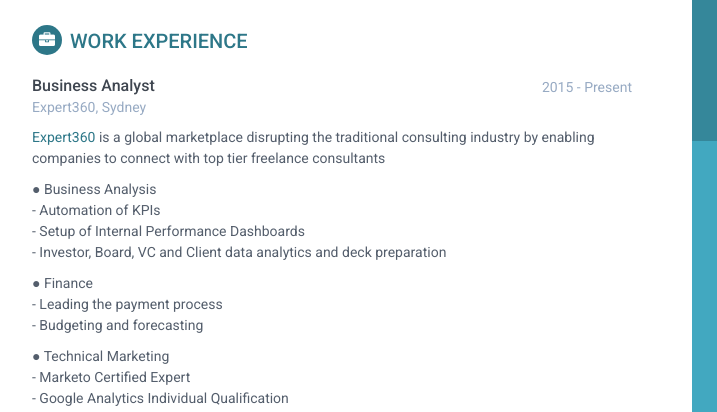
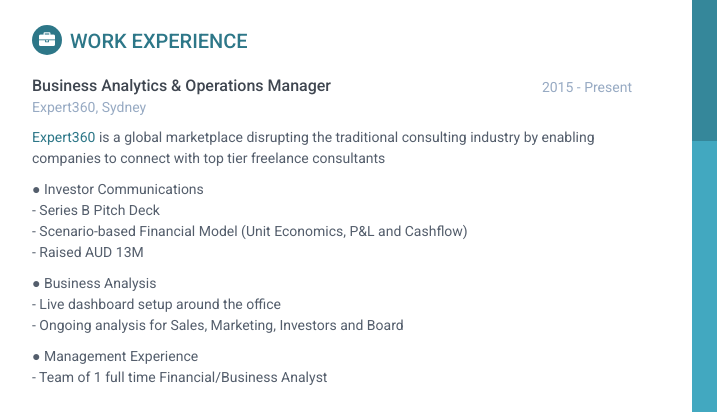
Before and after one commit to batkotron/batkotron.github.io, a plain HTML site: page index.html in a window 1280 px wide. Shown: the part 236-648 px from the top of the page, 188-905 px from the left. Drawn offline with Linux system fonts and the light colour scheme.

Commit message:
add in Business Analytics Manager position

```diff
--- a/index.html
+++ b/index.html
@@ -38,7 +38,7 @@
             <div class="contact-container container-block">
                 <ul class="list-unstyled contact-list">
                     <li class="email"><i class="fa fa-envelope"></i><a href="mailto: michibatko@gmail.com">michibatko@gmail.com</a></li>
-                    <li class="phone"><i class="fa fa-phone"></i><a href="tel:0478 119 464">0478 119 464</a></li>
+                    <li class="phone"><i class="fa fa-phone"></i><a href="tel:+61 478 119 464">0478 119 464</a></li>
                     <li class="linkedin"><i class="fa fa-linkedin"></i><a href="www.linkedin.com/in/batkomichael" target="_blank">linkedin.com/in/batkomichael</a></li>
                 </ul>
             </div><!--//contact-container-->
@@ -101,6 +101,31 @@
             <section class="section experiences-section">
                 <h2 class="section-title"><i class="fa fa-briefcase"></i>Work Experience</h2>
 
+               <div class="item">
+                    <div class="meta">
+                        <div class="upper-row">
+                            <h3 class="job-title">Business Analytics & Operations Manager</h3>
+                            <div class="time">2015 - Present</div>
+                        </div><!--//upper-row-->
+                        <div class="company">Expert360, Sydney</div>
+                    </div><!--//meta-->
+                    <div class="details">
+                        <p><a href src="wwww.expert360.com">Expert360</a> is a global marketplace disrupting the traditional consulting industry by enabling companies to connect with top tier freelance consultants</p>
+                        <p>● Investor Communications
+                            <br>- Series B Pitch Deck
+                            <br>- Scenario-based Financial Model (Unit Economics, P&L and Cashflow)
+                            <br>- Raised AUD 13M
+                        </p>
+                         <p>● Business Analysis
+                            <br>- Live dashboard setup around the office
+                            <br>- Ongoing analysis for Sales, Marketing, Investors and Board
+                        </p>
+                        <p>● Management Experience
+                            <br>- Team of 1 full time Financial/Business Analyst
+                        </p>
+                    </div><!--//details-->
+                </div><!--//item-->
+
                 <div class="item">
                     <div class="meta">
                         <div class="upper-row">
@@ -110,7 +135,6 @@
                         <div class="company">Expert360, Sydney</div>
                     </div><!--//meta-->
                     <div class="details">
-                        <p><a href src="wwww.expert360.com">Expert360</a> is a global marketplace disrupting the traditional consulting industry by enabling companies to connect with top tier freelance consultants</p>
                         <p>● Business Analysis
                             <br>- Automation of KPIs
                             <br>- Setup of Internal Performance Dashboards
@@ -129,7 +153,7 @@
                             <br>- Dashboards, Reports and KPI setup
                         </p>
                         <p>● Mangement Experience
-                            <br>- Team of 4 (Accountant, Accounts Manager, 2 Interns)</p>
+                            <br>- Team of 3 (Accountant, Accounts Manager, Intern)</p>
                     </div><!--//details-->
                 </div><!--//item-->
 
```
